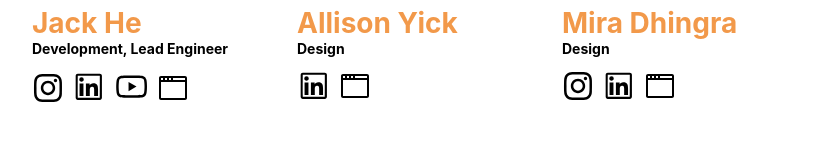
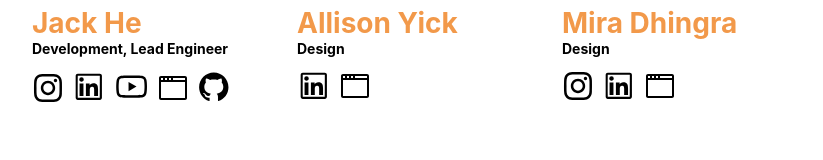
Before and after one commit to donatecovid19/website, a React (Create React App) app: page /about in a window 1280 px wide. Shown: the part 2098-2258 px from the top of the page, without its empty margins (228-1051 px from the left). Built offline with nearby package versions, Linux system fonts and the light colour scheme.

Commit message:
fixed link icons

```diff
--- a/src/components/about_page/About.jsx
+++ b/src/components/about_page/About.jsx
@@ -203,6 +203,13 @@ function About() {
                  rel="noreferrer noopener">
                 <GoBrowser size="2em" />
               </a>
+              <a
+                href="https://github.com/ProjectsByJackHe"
+                target="_blank"
+                rel="noreferrer noopener"
+              >
+                <AiOutlineGithub size="2.1em" />
+              </a>
             </div>
           </div>
           <div class="person yick" id="person">
```
